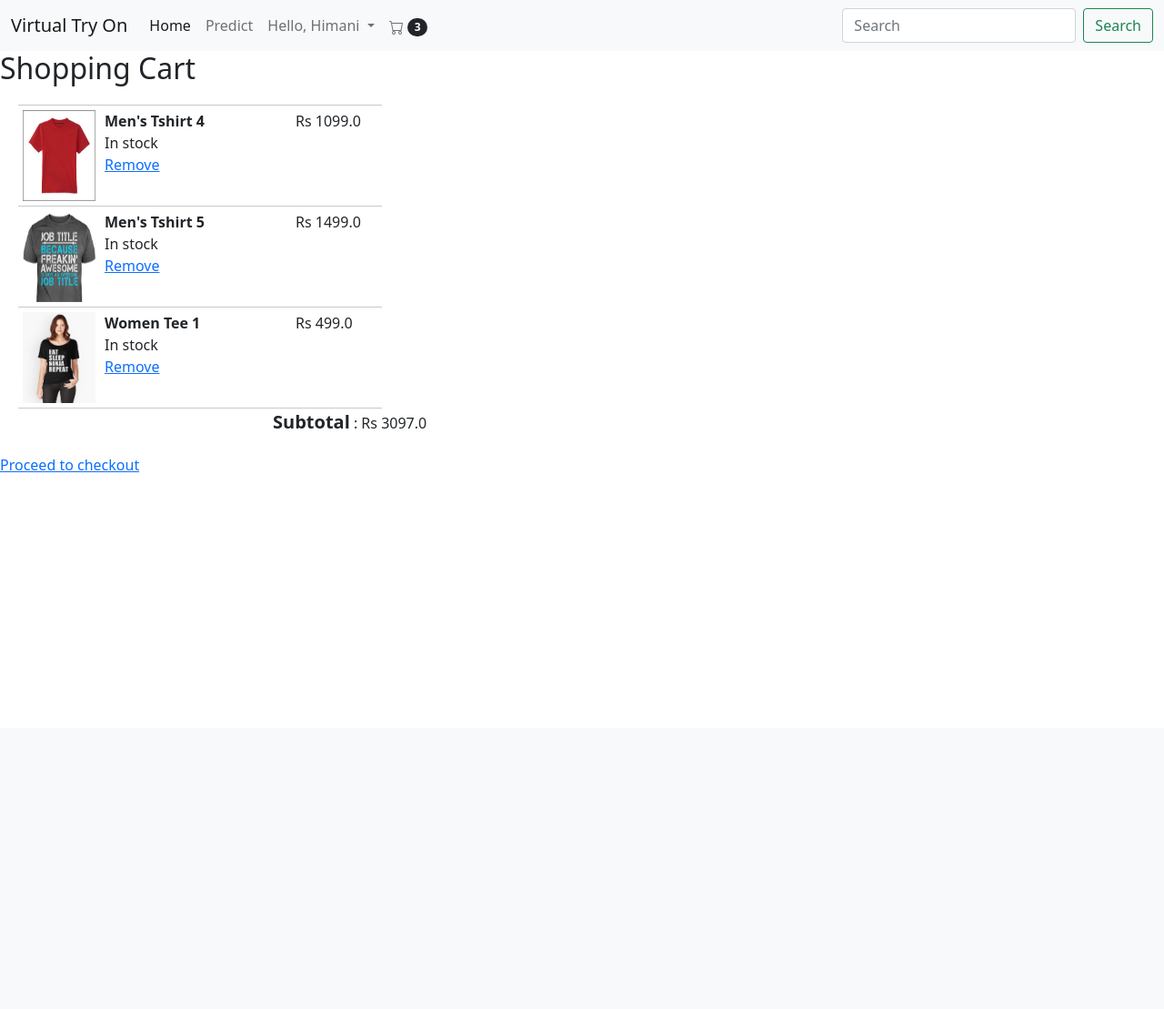
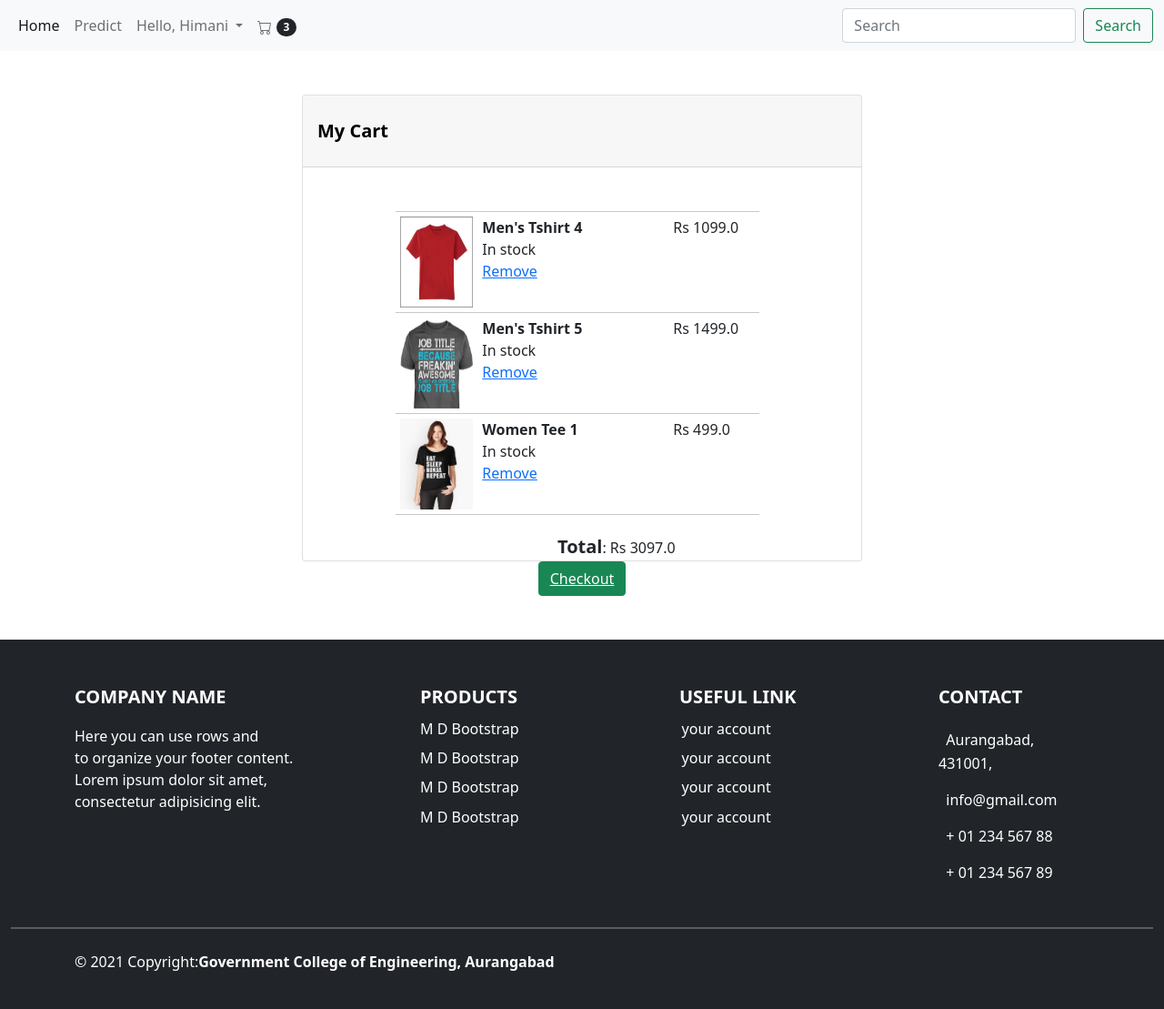
Before and after one commit to parnika11/ecommerce-try-on, a Flask app: page /cart in a window 1280 px wide. Shown: the whole page at 91% size. Before the commit the page ends 519 px from the top, so only its background shows below. Run offline with Flask 2, Linux system fonts and the light colour scheme; a user stored in the database is signed in; data comes from the database, SQL or seed files in the repository; some libraries are stand-ins or nearby versions.

Commit message:
Update cart.html

```diff
--- a/templates/cart.html
+++ b/templates/cart.html
@@ -19,9 +19,9 @@
 	<meta name="viewport" content="width=device-width, initial-scale=1">
 </head>
 <body>
-	<nav class="navbar navbar-expand-lg navbar-light bg-light">
+	<nav class="navbar d-flex flex-row site-menu navbar-expand-lg navbar-light bg-light">
 		<div class="container-fluid">
-			<a class="navbar-brand" href="#">Virtual Try On</a>
+			<!-- <a class="navbar-brand" href="#">Virtual Try On</a> -->
 			<button class="navbar-toggler" type="button" data-bs-toggle="collapse"
 				data-bs-target="#navbarSupportedContent" aria-controls="navbarSupportedContent" aria-expanded="false"
 				aria-label="Toggle navigation">
@@ -106,9 +106,22 @@
 			</div>
 		</div>
 	</nav>
-<div id="cartItems">
-	<h2>Shopping Cart</h2>
-	<div id="tableItems">
+<div  id="cartItems">
+  <div class="col-sm-6 container mt-5 mx-auto">
+	<!-- <h2 class="text-center">Shopping Cart</h2> -->
+	<div class="col-xl-8 col-lg-12 col-md-12 col-sm-12 col-12 mt-3"></div>
+	<div class="card">
+		<div class="card-header">
+		  <div class="row pt-3 pb-3">
+			<div class="col-xl-6 col-lg-6 col-md-6 col-sm-6 col-6 ">
+			  <span style="font-size:20px;font-weight:700;color:grey;color:black">My Cart</span>
+			</div>
+			<!-- <div class="col-xl-6 col-lg-6 col-md-6 col-sm-6 col-12  text-right">
+			  <i class="fa fa-map-marker" aria-hidden="true"></i>&nbsp;Deliver to &nbsp;<input type="text" placeholder="user name and address">
+			</div> -->
+		  </div>
+		</div>
+	<div id="tableItems" class="col-sm-8 mt-5 mx-auto">
 		{% for row in products %}
 		<div>
 			<hr id="seperator">
@@ -121,16 +134,72 @@
 				<a href="/removeFromCart?productId={{row[0]}}">Remove</a>
 			</div>
 			<div id="itemPrice">
-				Rs {{row[2]}}
+				 Rs {{row[2]}}
 			</div>
 		</div>
 		{% endfor %}
 		<hr id="seperator">
-		<div id="total">
-			<span id="subtotal">Subtotal</span> : Rs {{totalPrice}}
+	</div>
+		<div  id="total">
+			<span id="subtotal">Total</span>: Rs {{totalPrice}}
 		</div>
+</div>
+<div class="text-center">
+	<button type="button" class="btn btn-success"><a class="text-white" href="/checkout">Checkout</a></button>
+  </div>
+</div>
+</div>
+
+<!--footer-->
+<div class="container-fluid bg-dark text-white mt-5">
+	<div class="container">
+	<div class="row ">
+	  <div class="col-xl-4 col-lg-4 col-md-4 col-sm-12 col-12 footer pt-5">
+		<p style="font-size:20px;text-transform: uppercase;font-weight: 800;" data-aos="slide-right">company name</p>
+		<p data-aos="slide-right">Here you can use rows and<br>
+		to organize your footer content.<br>
+		Lorem ipsum dolor sit amet,<br>
+		consectetur adipisicing elit.<br></p>
+	  </div>
+	  <div class="col-xl-3 pt-5 hide-girl">
+		<span style="font-size:20px;text-transform: uppercase;font-weight: 800;" data-aos="zoom-in-left">products</span><br>
+		<p style="margin-top:3%" data-aos="slide-up">M D Bootstrap</p>
+		<p style="margin-top:-3%" data-aos="slide-up">M D Bootstrap</p>
+		<p style="margin-top:-3%" data-aos="slide-up">M D Bootstrap</p>
+		<p style="margin-top:-3%;" data-aos="slide-up">M D Bootstrap</p>
+	 </div>
+	  <div class="col-xl-3 col-lg-4 col-md-4 col-sm-12 col-12 footer  pt-5">
+		<span style="font-size:20px;text-transform: uppercase;font-weight: 800;" class="text-center" data-aos="zoom-in-left">useful link</span><br>
+		<p style="margin-top:3%;margin-left:1%;"data-aos="fade-up">your account</p>
+		<p style="margin-top:-3%;margin-left:1%;"data-aos="fade-up">your account</p>
+		<p style="margin-top:-3%;margin-left:1%;"data-aos="fade-up">your account</p>
+		<p style="margin-top:-3%;margin-left:1%;"data-aos="fade-up">your account</p>
+	  </div>
+	  <div class="col-xl-2 col-lg-4 col-md-4 col-sm-12 col-12 footer pt-5 pb-3">
+		<p style="font-size:20px;text-transform: uppercase;font-weight: 800;" data-aos="slide-left">contact</p>
+		<p data-aos="fade-up"><i class="fa fa-home" aria-hidden="true" style="font-size:20px;"></i>&nbsp; Aurangabad, 431001,</p>
+		<p data-aos="fade-up"><i class="fa fa-envelope" aria-hidden="true"></i>&nbsp; info@gmail.com</p>
+		<p data-aos="fade-up"><i class="fa fa-phone" aria-hidden="true"></i>&nbsp; + 01 234 567 88</p>
+		<p data-aos="fade-up"><i class="fa fa-print" aria-hidden="true"></i>&nbsp; + 01 234 567 89</p>
+	  </div>
 	</div>
-</div>
-<a href="/checkout">Proceed to checkout</a>
+  </div>
+  <hr style="color:white;width:100%;border:1px solid">
+  <div class="container mt-4 pb-4">
+	<div class="row">
+	  <div class="col-12 col-xl-6 col-lg-6 col-md-6 col-sm-6 ">
+		<p>© 2021 Copyright:<span style="font-weight:600">Government College of Engineering, Aurangabad</span></p>
+	  </div>
+	  <div class="col-12 col-xl-6 col-lg-6 col-md-6 col-sm-6 icon-head">
+		<span class="icons-2"><i class="fa fa-facebook" aria-hidden="true"></i></span>
+		<span class="icons-3"><i class="fa fa-twitter" aria-hidden="true"></i></span>
+		<span class="icons-1"><i class="fa fa-google-plus" aria-hidden="true"></i></span>
+		<span class="icons"><i class="fa fa-instagram" aria-hidden="true"></i></span>
+	  </div>
+	</div>
+  </div>
+  </div>
+	<!--footer-->
+
 </body>
 </html>
```
